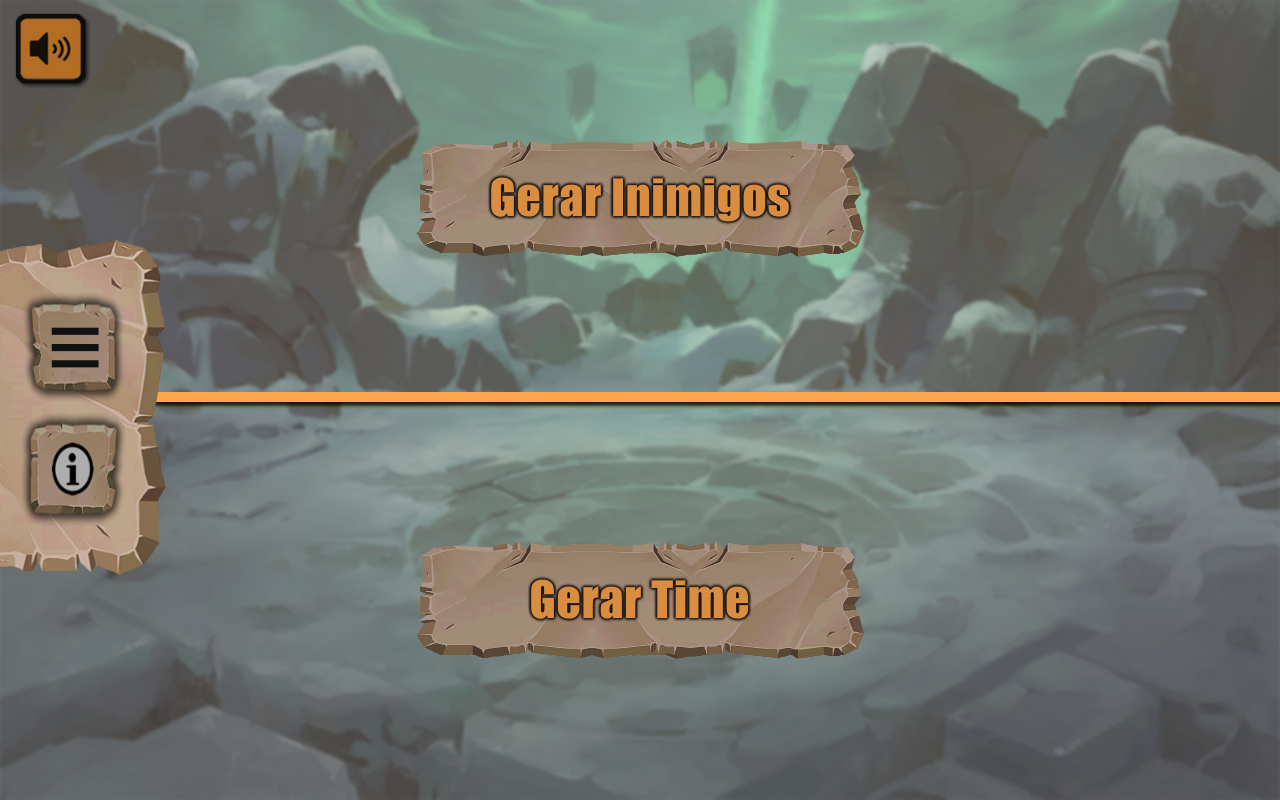
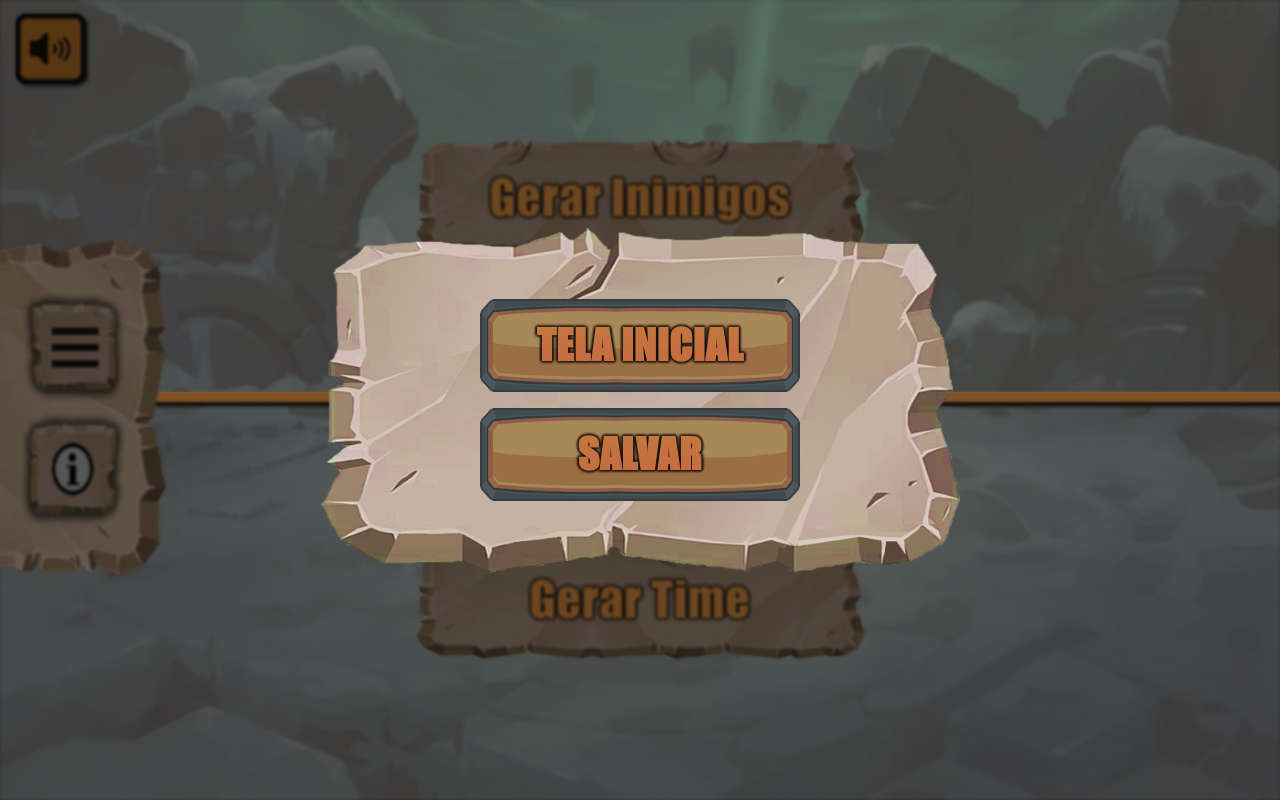
Before and after one commit to Aquilesxd100/Cross-Combat-FrontEnd, a React (Create React App) app: page /combate in a window 1280 px wide. Both pictures are taken after a click on the button 73 px from the left and 346 px from the top of the page. Built offline with nearby package versions, Linux system fonts and the light colour scheme.

Commit message:
criacao de base visual da modal de menu

```diff
--- a/src/components/menuOpcoes/MenuOpcoes.tsx
+++ b/src/components/menuOpcoes/MenuOpcoes.tsx
@@ -1,8 +1,29 @@
+import { useEffect, useRef } from "react";
+import { useSelector } from "react-redux";
+import { RootState } from "../../redux/store/configureStore";
+import IMGModalMenu from "../../resources/images/menu_opcoes.png";
+import botaoPadrao from "../../resources/images/botao-padrao.png";
 
 function MenuOpcoes() {
+    const { modalMenuActive } = useSelector((state : RootState) => state.modalStatus);
+    const divModalMenu : any = useRef();
+
+    useEffect(() => {
+        if(modalMenuActive) {
+            divModalMenu.current.style.opacity="1";
+            divModalMenu.current.style.pointerEvents="auto";
+        } else {
+            divModalMenu.current.style.opacity="0";
+            divModalMenu.current.style.pointerEvents="none";
+        };
+    }, [modalMenuActive]);
+
     return (
-        <div>
-
+        <div ref={divModalMenu} className="fixed flex items-center justify-center top-0 left-0 h-full w-full bg-black/50 z-10 backdrop-blur-[1.5px]">
+            <div className="flex flex-col items-center justify-center w-[50vw] h-[27vw] bg-100%" style={{backgroundImage:`url(${IMGModalMenu})`}}>
+                <button className="min-w-[30%] w-80 min-h-[27%] h-20 bg-100% bg-no-repeat my-2 text-[3.2vw] font-bold brightness-[0.85] hover:brightness-110" style={{backgroundImage: `url(${botaoPadrao})`}} onClick={(() => {})}><h3 className="gradiente-laranja">TELA INICIAL</h3></button>
+                <button className="min-w-[30%] w-80 min-h-[27%] h-20 bg-100% bg-no-repeat my-2 text-[3.2vw] font-bold brightness-[0.85] hover:brightness-110" style={{backgroundImage: `url(${botaoPadrao})`}}><h3 className="gradiente-laranja">SALVAR</h3></button>
+            </div>
         </div>
     );
 };
--- a/src/components/painelCombate/PainelCombate.tsx
+++ b/src/components/painelCombate/PainelCombate.tsx
@@ -1,12 +1,14 @@
 import IMGPainel from "../../resources/images/painel-direito.png";
 import IMGBotaoMenu from "../../resources/images/botao-menu.png";
 import IMGBotaoInfo from "../../resources/images/botao-info.png";
+import { useStoreDispatch } from "../../redux/store/configureStore";
+import { setMenuModal } from "../../redux/slices/modalSlice";
 
 function PainelCombate() {
-
+    const dispatch = useStoreDispatch();
     return (
         <div className="h-[42vh] w-[13%] bg-100% fixed top-[30vh] left-0 flex flex-col items-center justify-center pr-5" style={{backgroundImage:`url(${IMGPainel})`}}>
-            <button className="z-10 bg-100% w-[72%] h-[34%] brightness-[0.85] hover:brightness-105 mb-2" style={{backgroundImage:`url(${IMGBotaoMenu})`}} />
+            <button onClick={(() => { dispatch(setMenuModal(true)) })} className="z-10 bg-100% w-[72%] h-[34%] brightness-[0.85] hover:brightness-105 mb-2" style={{backgroundImage:`url(${IMGBotaoMenu})`}} />
             <button className="z-10 bg-100% w-[72%] h-[34%] brightness-[0.85] hover:brightness-105" style={{backgroundImage:`url(${IMGBotaoInfo})`}} />
         </div>
     )
```
Also changed, not shown: src/resources/images/menu_opcoes.png (added).
